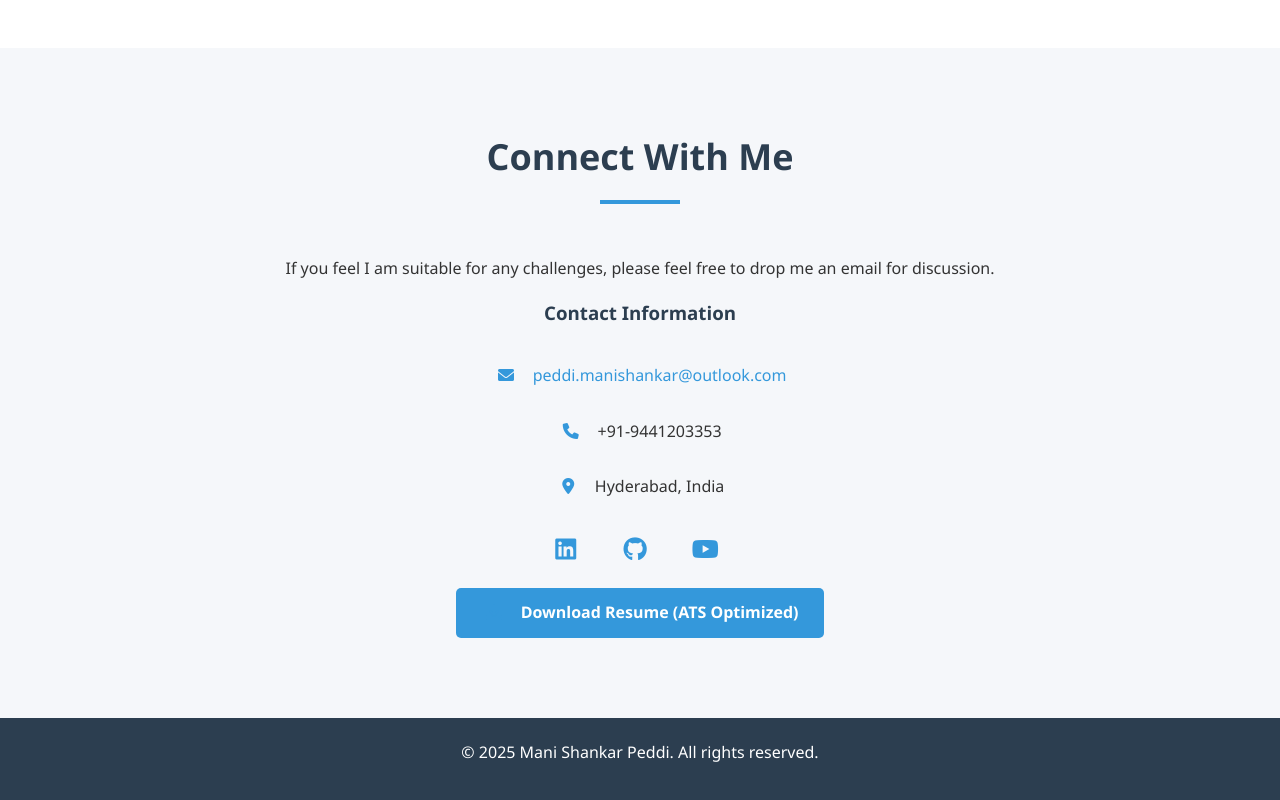
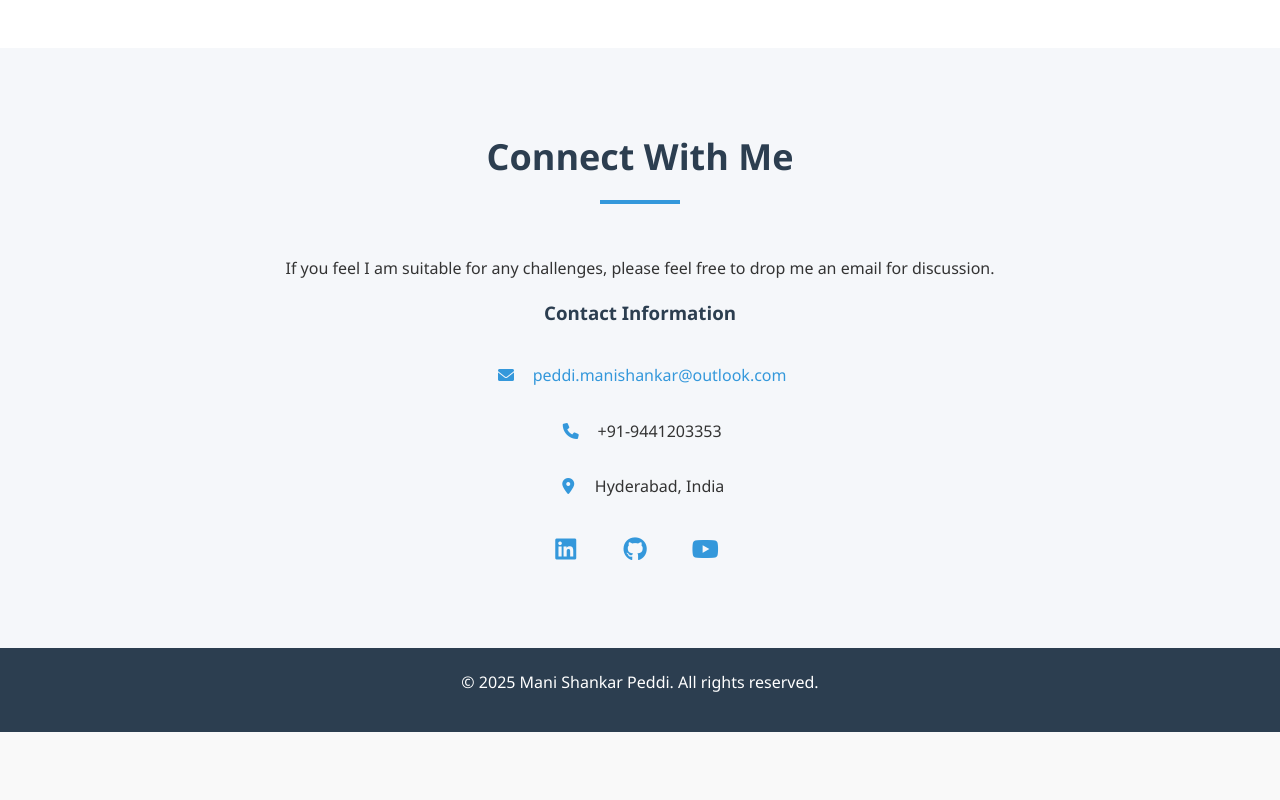
Before and after one commit to Mani-Shankar-Peddi/resume, a plain HTML site: page index.html in a window 1280 px wide. Shown: the part 5549-6349 px from the top of the page. After the commit the page ends 6281 px from the top, so only its background shows below. Drawn offline with Linux system fonts and the light colour scheme.

Commit message:
Update index.html

```diff
--- a/index.html
+++ b/index.html
@@ -900,10 +900,6 @@
                         <a href="#" target="_blank"><i class="fab fa-github"></i></a>
                         <a href="https://www.youtube.com/@ManiShankar05?sub_confirmation=1" target="_blank"><i class="fab fa-youtube"></i></a>
                     </div>
-
-                    <a href="#" class="btn" style="margin-top: 20px; display: inline-block;">
-                        <i class="fas fa-download"></i> Download Resume (ATS Optimized)
-                    </a>
                 </div>
             </div>
         </div>
```
